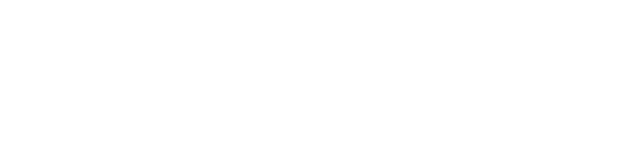
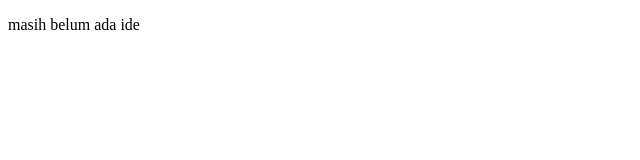
Before and after one commit to MrEi91/Liverpool-Semantic-web, a plain HTML site: page index.html in a window 1280 px wide. Shown: the whole page, without its empty margins (0-640 px from the left). Drawn offline with Linux system fonts and the light colour scheme.

Commit message:
skeleton html

```diff
--- a/index.html
+++ b/index.html
@@ -6,6 +6,6 @@
     <title>Liverpool Semantic web</title>
   </head>
   <body>
-
+    <p>masih belum ada ide</p>
   </body>
 </html>
```
